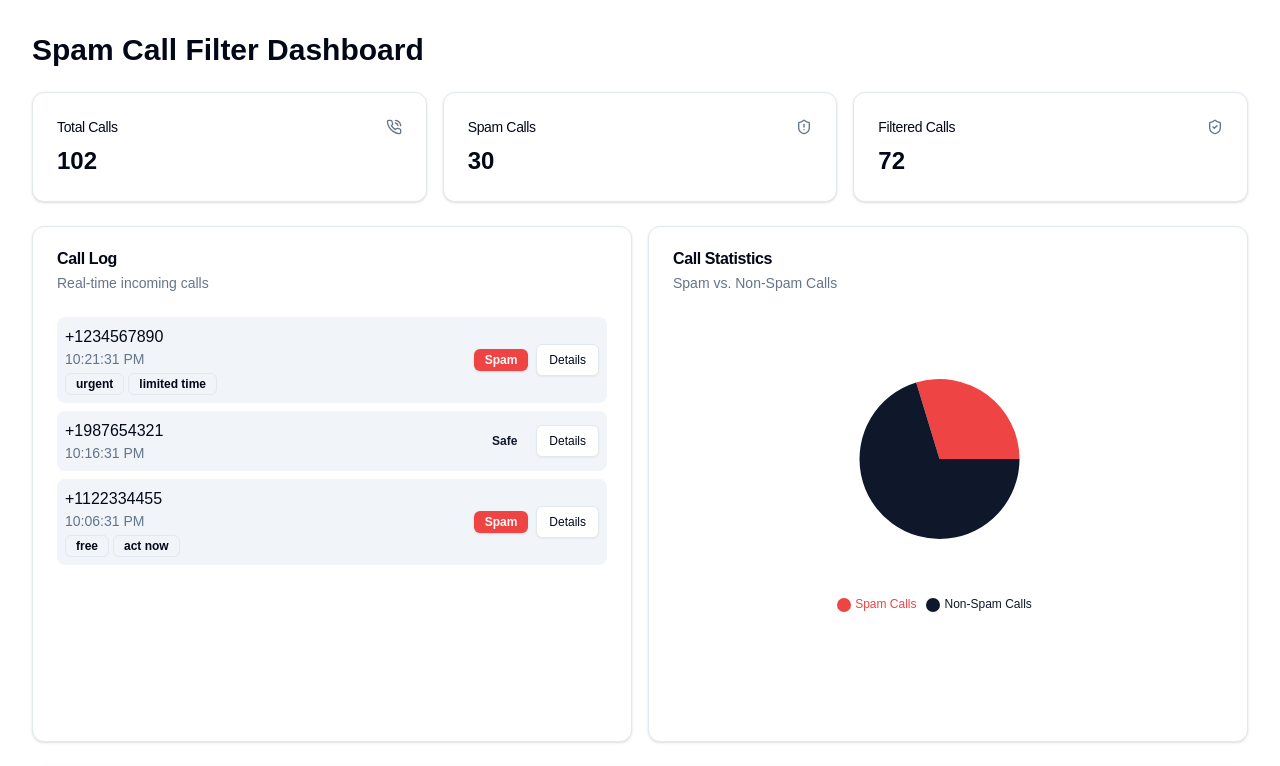
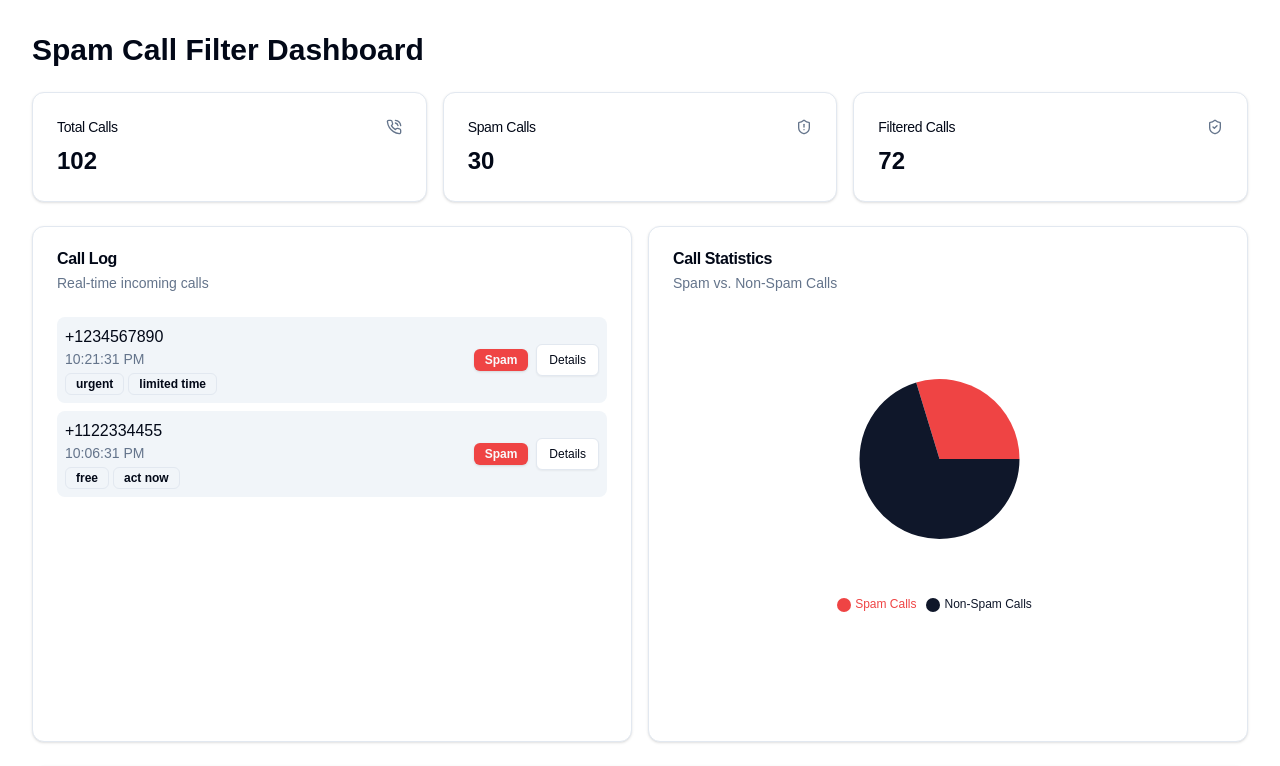
Before and after one commit to OfficialCodeVoyage/HackUNT_AlphaGuard_-AI, a Next.js app in the folder Frontend/spam-call-filter/spam-call-filter/: page / in a window 1280 px wide. Shown: the top 766 px of the page. Built offline with nearby package versions, Linux system fonts and the light colour scheme.

Commit message:
Adjust Call log code to only display the Spam calls

```diff
--- a/Frontend/spam-call-filter/spam-call-filter/src/components/call-log.tsx
+++ b/Frontend/spam-call-filter/spam-call-filter/src/components/call-log.tsx
@@ -13,7 +13,9 @@ export default function CallLog({
     return (
         <ScrollArea className="h-[400px]">
             <div className="space-y-2">
-                {calls.map((call) => (
+                {calls
+                    .filter((call) => call.isSpam)
+                    .map((call) => (
                     <div
                         key={call.id}
                         className="flex items-center justify-between p-2 bg-muted rounded-lg"
```
